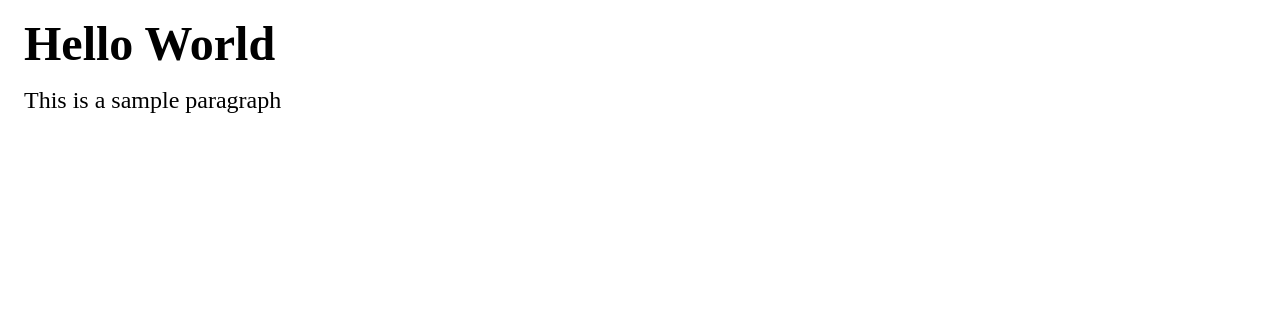
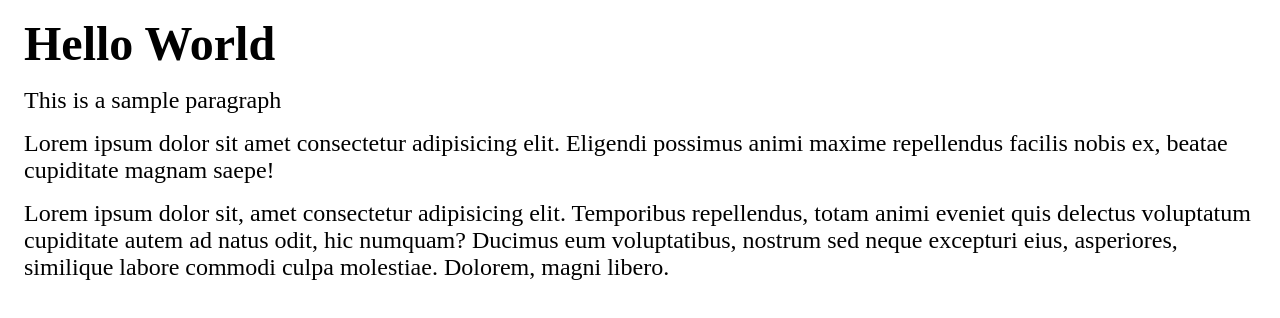
Before and after one commit to junreycloudstrife/demo-repository, a plain HTML site: page index.html in a window 1280 px wide. Drawn offline with Linux system fonts and the light colour scheme.

Commit message:
Added two paragraphs

```diff
--- a/index.html
+++ b/index.html
@@ -13,7 +13,8 @@
 <body>
     <h1 id="page-title"></h1>
     <p>This is a sample paragraph</p>
-
+    <p>Lorem ipsum dolor sit amet consectetur adipisicing elit. Eligendi possimus animi maxime repellendus facilis nobis ex, beatae cupiditate magnam saepe!</p>
+    <p>Lorem ipsum dolor sit, amet consectetur adipisicing elit. Temporibus repellendus, totam animi eveniet quis delectus voluptatum cupiditate autem ad natus odit, hic numquam? Ducimus eum voluptatibus, nostrum sed neque excepturi eius, asperiores, similique labore commodi culpa molestiae. Dolorem, magni libero.</p>
     <script src="index.js"></script>
 </body>
 </html>
```
